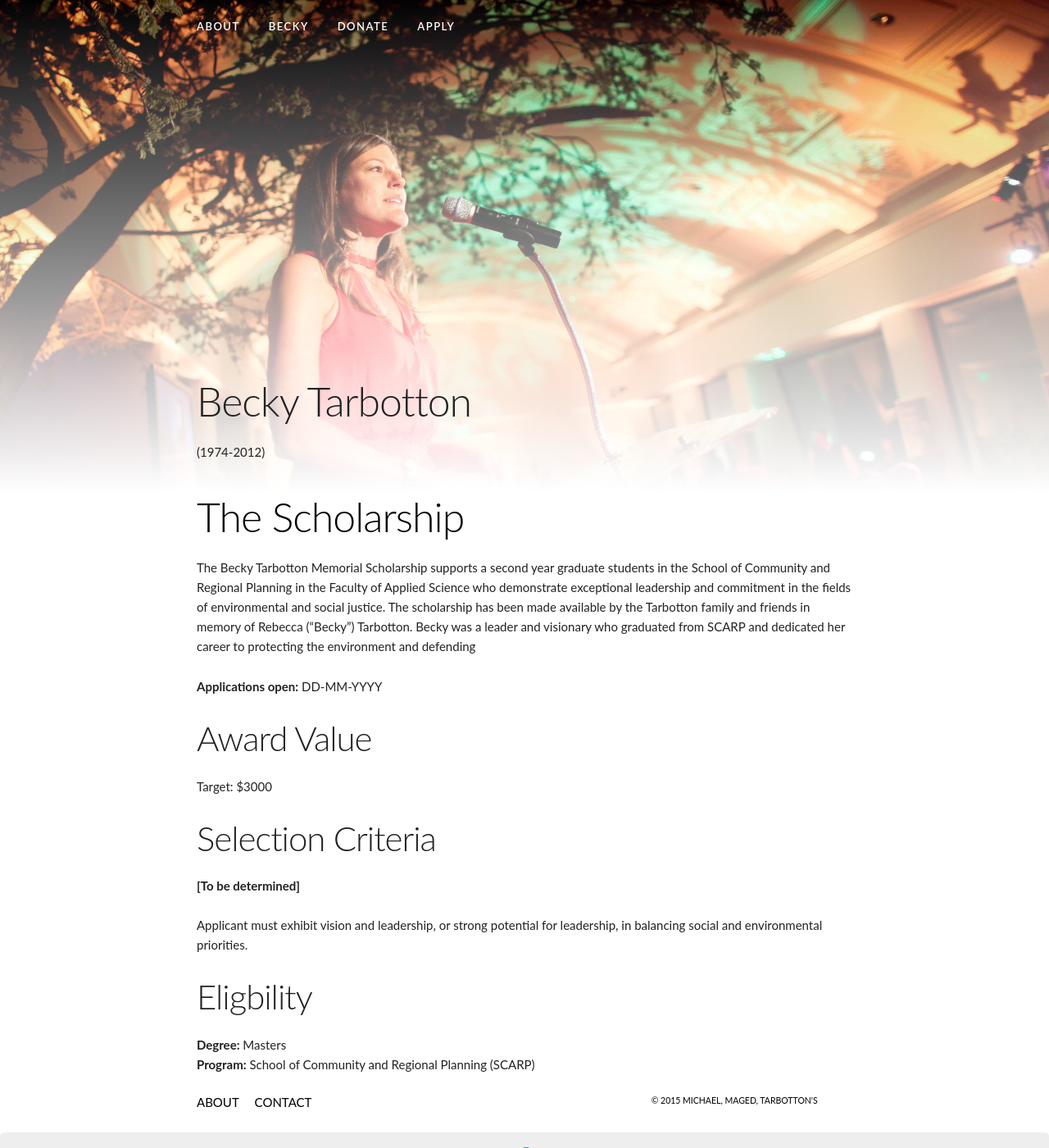
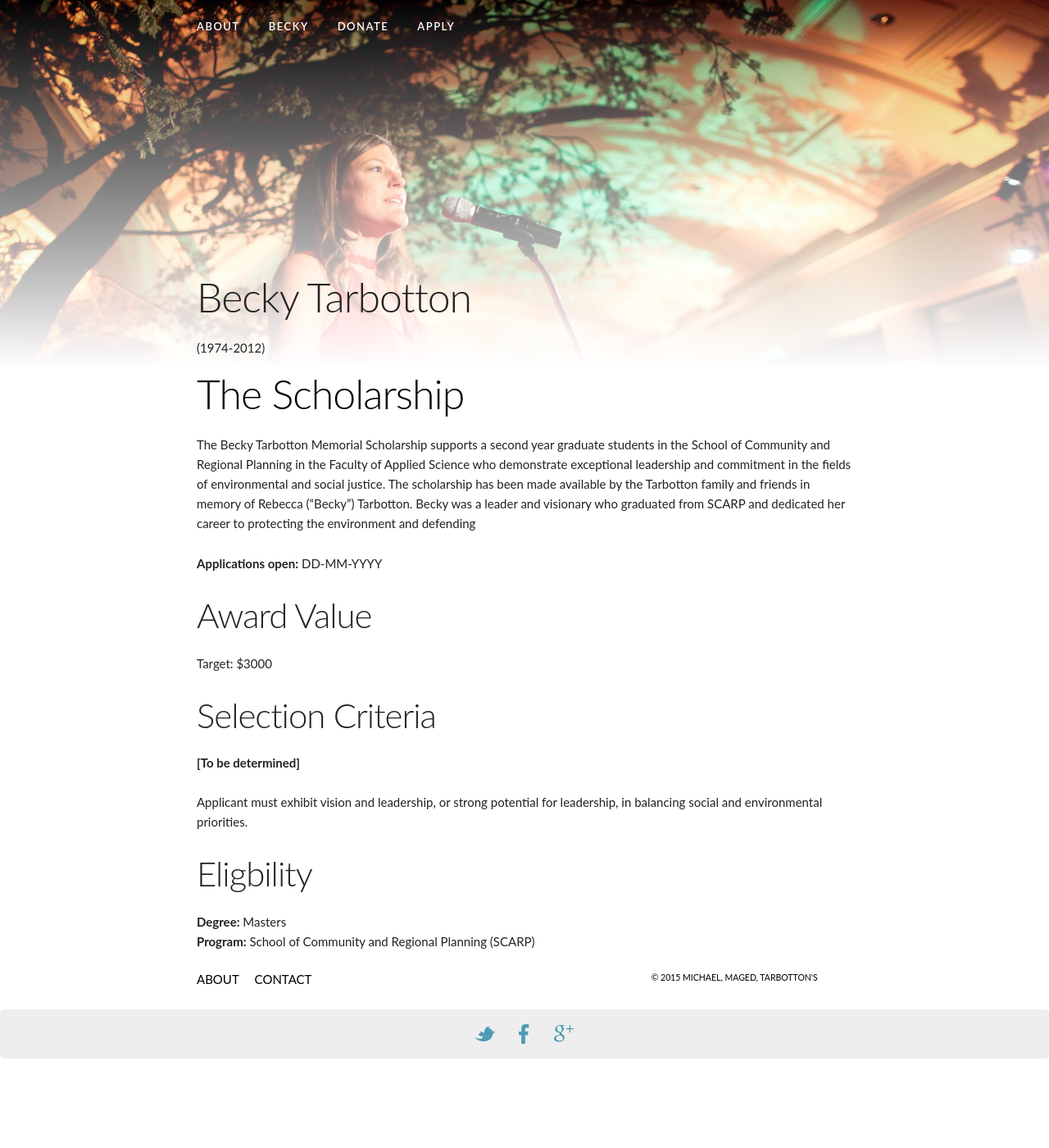
Before and after one commit to tsunamiCam/cameron-personal, a Jekyll site: the page built from about/index.html, in a window 1280 px wide and 1400 px high. Shown: the whole window at 82% size. Built offline with Jekyll 4.4.1, drawn with Linux system fonts in a browser that asks for light colours; nearby versions of some CDN libraries.

Commit message:
Header issues again

```diff
--- a/css/custom_CJT.css
+++ b/css/custom_CJT.css
@@ -482,11 +482,11 @@ img.bg{
     background: linear-gradient(
         rgba(0, 0, 0, 0),
         rgba(255, 255, 255, 1)),
-    url('../images/revel-20-fullsize.jpg') top center no-repeat;
+    url('../images/revel-20-mobile3.jpg') top center no-repeat;
     background-size: cover;
     background-attachment: scroll;
 
-    height:40em;
+    height:30em;
     padding-bottom: 0;
     margin-bottom: 0;
 
@@ -497,6 +497,6 @@ img.bg{
 .post-header h1 {
 
 
-    padding-top: 10rem;
+    padding-top: 10em;
 
 }
--- a/css/custom_Skeleton.css
+++ b/css/custom_Skeleton.css
@@ -85,6 +85,19 @@
 
     }
 
+
+    .post-header {
+
+        background: linear-gradient(
+            rgba(0, 0, 0, 0),
+            rgba(255, 255, 255, 1)),
+        url('../images/revel-20-fullsize.jpg') top center no-repeat;
+        background-size: cover;
+        background-attachment: scroll;
+    }
+
+
+
     .landing h1 {
         font-size: 6rem ;
     }
```
